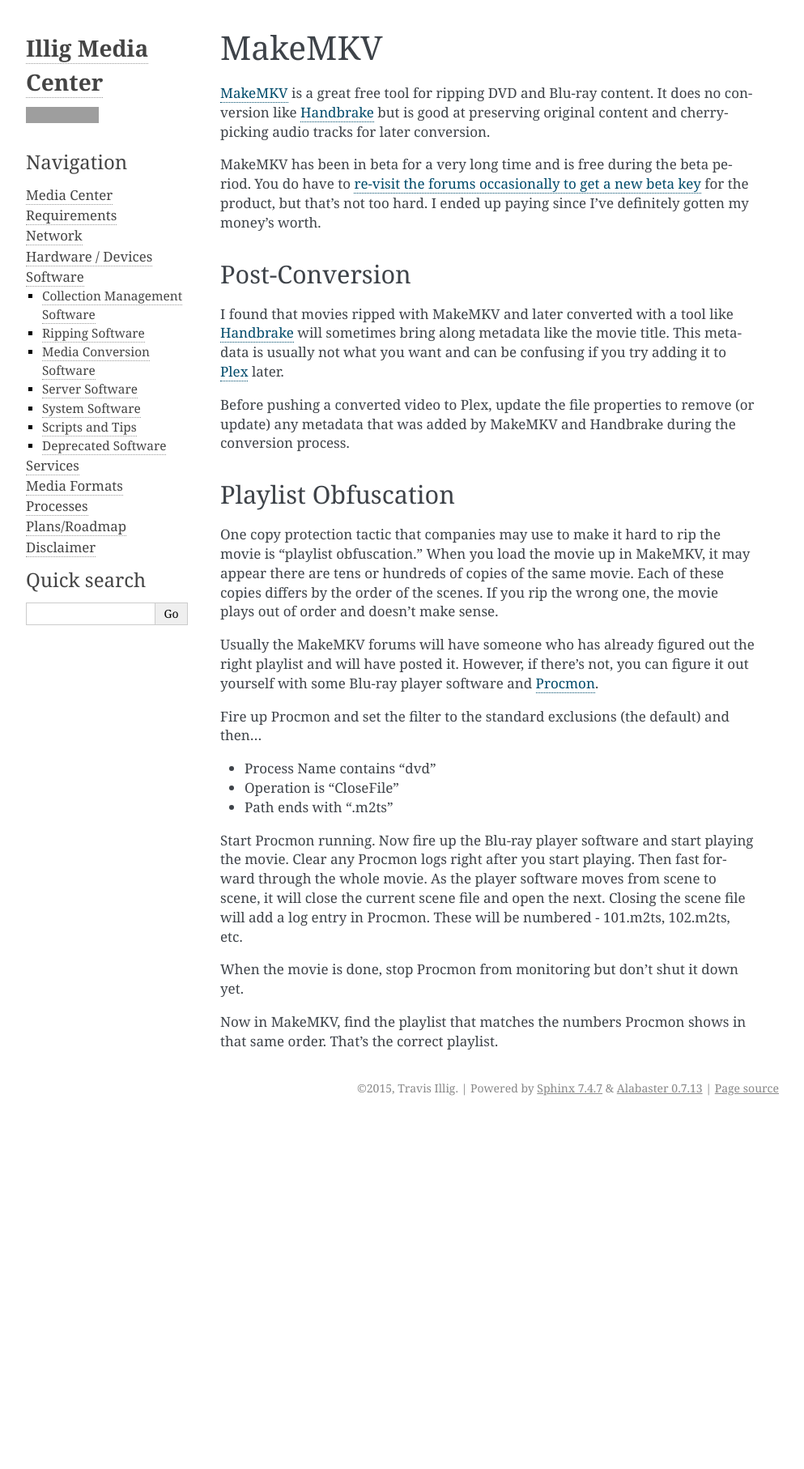
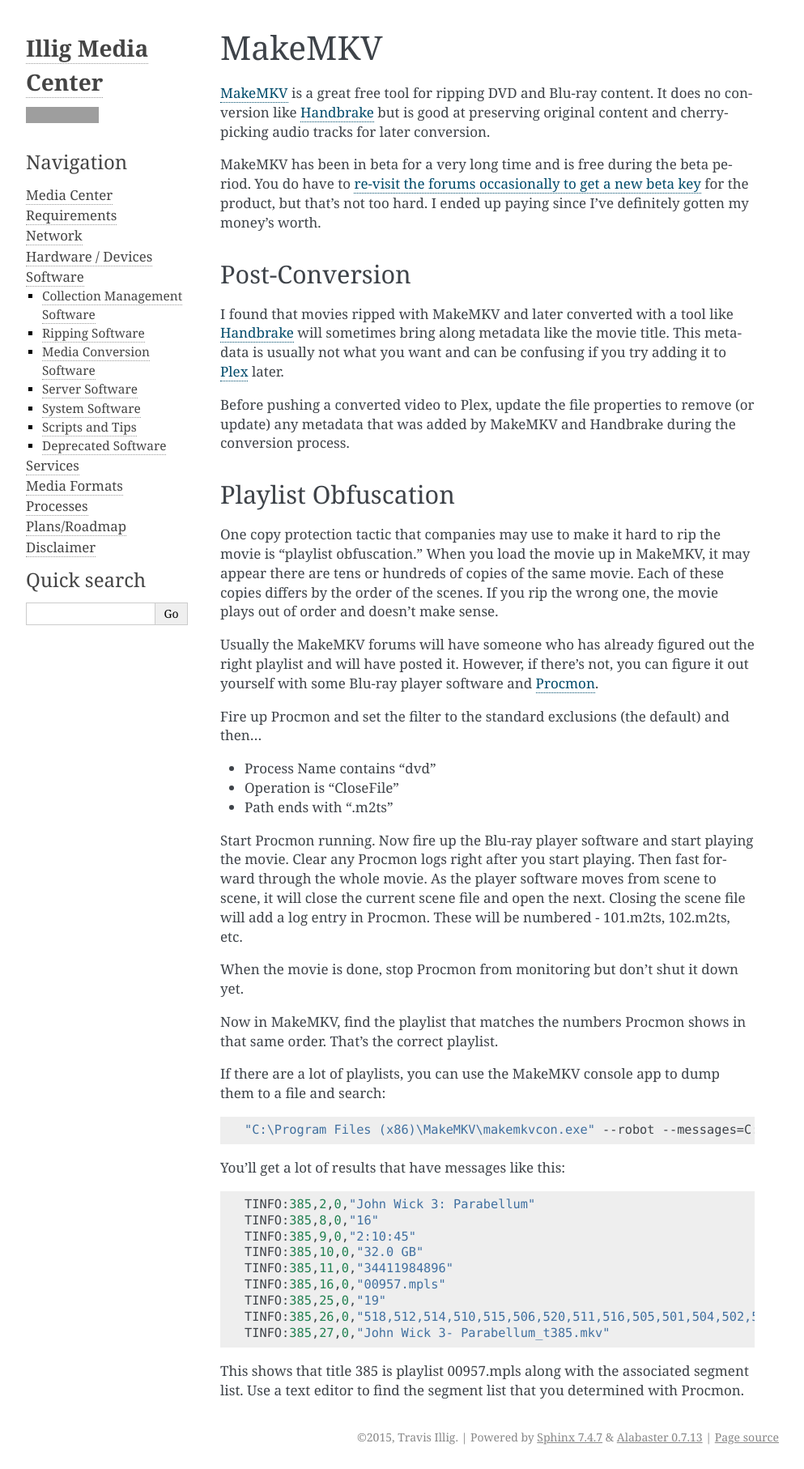
Before and after one commit to tillig/mediacenter, a Sphinx documentation site: the page built from docs/software/rip/makemkv.rst, in a window 1280 px wide. Shown: the whole page at 81% size, without its empty margins (148-1141 px from the left). Built offline with Sphinx 7.4.7, drawn with Linux system fonts in a browser that asks for light colours; before the commit the page ends 1383 px from its top, so only the background shows below that; grey boxes are pictures that could not be loaded.

Commit message:
Info about dumping playlist data

```diff
--- a/docs/software/rip/makemkv.rst
+++ b/docs/software/rip/makemkv.rst
@@ -29,3 +29,23 @@
 When the movie is done, stop Procmon from monitoring but don't shut it down yet.
 
 Now in MakeMKV, find the playlist that matches the numbers Procmon shows in that same order. That's the correct playlist.
+
+If there are a lot of playlists, you can use the MakeMKV console app to dump them to a file and search:
+
+.. sourcecode:: bat
+
+    "C:\Program Files (x86)\MakeMKV\makemkvcon.exe" --robot --messages=C:\Users\YourUserName\Desktop\MakeMKVOutput.txt info disc:0
+
+You'll get a lot of results that have messages like this::
+
+    TINFO:385,2,0,"John Wick 3: Parabellum"
+    TINFO:385,8,0,"16"
+    TINFO:385,9,0,"2:10:45"
+    TINFO:385,10,0,"32.0 GB"
+    TINFO:385,11,0,"34411984896"
+    TINFO:385,16,0,"00957.mpls"
+    TINFO:385,25,0,"19"
+    TINFO:385,26,0,"518,512,514,510,515,506,520,511,516,505,501,504,502,519,507,508,509,503,517"
+    TINFO:385,27,0,"John Wick 3- Parabellum_t385.mkv"
+
+This shows that title 385 is playlist 00957.mpls along with the associated segment list. Use a text editor to find the segment list that you determined with Procmon.
```
